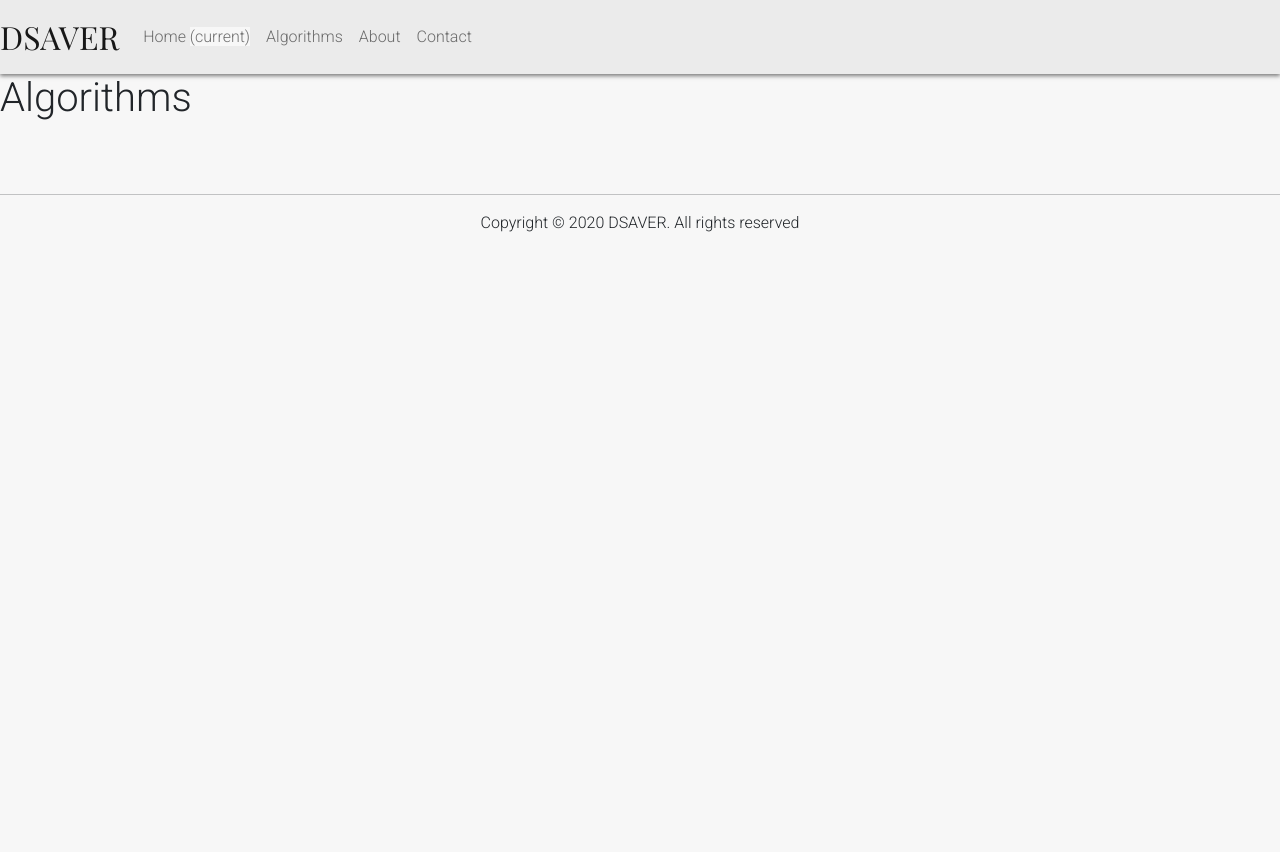
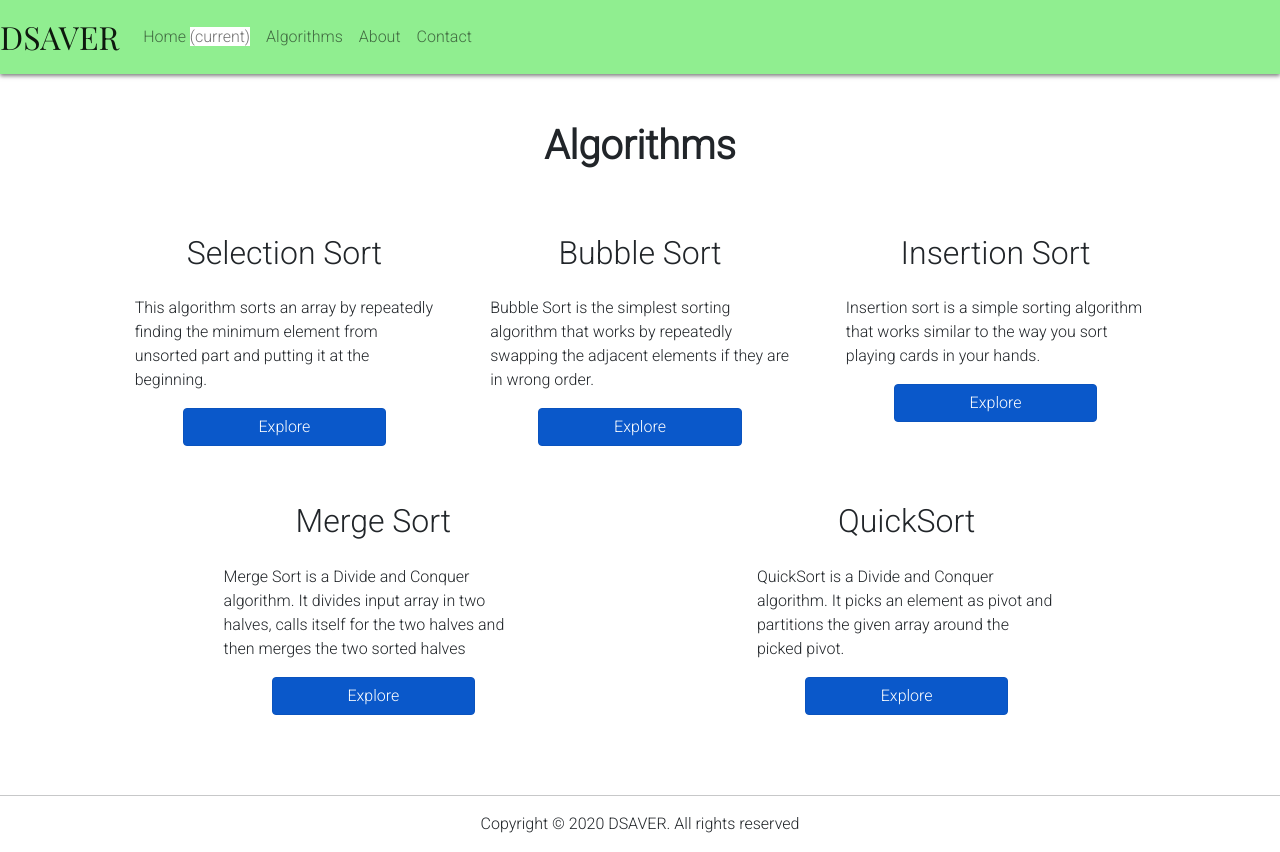
Before and after one commit to Anshul-Miglani-17/DSAVER, a React (Create React App) app: page /algo in a window 1280 px wide. Before the commit the page ends 800 px from the top, so only its background shows below. Built offline with nearby package versions, Linux system fonts and the light colour scheme.

Commit message:
am 12oct

```diff
--- a/src/About.jsx
+++ b/src/About.jsx
@@ -1,13 +1,13 @@
 import React from "react";
 import { NavLink } from "react-router-dom";
 import "./index.css";
-import web from "../src/images/logo.jpeg"
+import web from "../src/images/logo2.svg"
 
 const About = () => {
   return (
     <>
       <section id="header" style={{"height" : "80vh"}} className="about-h d-flex align-items-center">
-      <div className="container-fluid nav_bg">
+      <div className="container-fluid ">
         <div className="row ">
           <div className="col-11 mx-auto">
             <div className="row pl-3" >
--- a/src/Algorithms.jsx
+++ b/src/Algorithms.jsx
@@ -1,10 +1,30 @@
 import React from "react";
+import Card from "./Card";
 import "./index.css";
 
 const Algorithms = () => {
   return (
     <>
-      <h1>Algorithms</h1>
+      <div className="my-5">
+        <h1 className="text-center"><strong>Algorithms</strong></h1>
+      </div>
+
+      <div className="container-fluid ">
+        <div className="row">
+          <div className="col-10 mx-auto">
+            <div className="row gy-4">
+
+              <Card name="Selection Sort" content="This algorithm sorts an array by repeatedly finding the minimum element from unsorted part and putting it at the beginning." link="" />
+              <Card name="Bubble Sort" content="Bubble Sort is the simplest sorting algorithm that works by repeatedly swapping the adjacent elements if they are in wrong order." link="" />
+              <Card name="Insertion Sort" content="Insertion sort is a simple sorting algorithm that works similar to the way you sort playing cards in your hands." link="" />
+              <Card name="Merge Sort" content="Merge Sort is a Divide and Conquer algorithm. It divides input array in two halves, calls itself for the two halves and then merges the two sorted halves" link="" />
+              <Card name="QuickSort" content="QuickSort is a Divide and Conquer algorithm. It picks an element as pivot and partitions the given array around the picked pivot." link="" />
+
+
+            </div>
+          </div>
+        </div>
+      </div>
     </>
   );
 };
--- /dev/null
+++ b/src/Card.jsx
@@ -0,0 +1,26 @@
+import React from "react";
+import { NavLink } from "react-router-dom";
+import "./index.css";
+
+const Card = (props) => {
+  return (
+    <>
+      <div className="cmain col-md-4 col-12 mx-auto">
+      <div className="" >
+
+  <div className="card-body">
+  <h2 className="nmain card-title text-center pb-3">{props.name}</h2>
+  <p className="card-text">{props.content}</p>
+  <NavLink to={props.link}  className="btn btn-primary d-flex justify-content-center mx-5">Explore</NavLink>
+  </div>
+</div>
+
+
+
+
+      </div>
+    </>
+  );
+};
+
+export default Card;
--- a/src/Contact.jsx
+++ b/src/Contact.jsx
@@ -1,15 +1,17 @@
 import React from "react";
 import { NavLink } from "react-router-dom";
 import "./index.css";
-import web from "../src/images/logo.jpeg"
+import web from "../src/images/logo2.svg"
 
 const Contact = () => {
   return (
     <>
       <section id="header" className="d-flex align-items-center ">
-      <div className="container-fluid nav_bg">
+
+      <div className="container-fluid">
         <div className="row ">
           <div className="col-11 mx-auto">
+
             <div className="row pl-3" >
               <div className="col-md-6 pt-5 pt-lg-0 order-2 order-lg-1 d-flex justify-content-center flex-column">
                 <h1>Learn And Grow With <strong className="brand-name">DSAVER</strong></h1>
@@ -28,6 +30,37 @@ const Contact = () => {
           </div>
         </div>
       </div>
+
+
+    </section>
+
+
+    <section id="header" style={{"height" : "30vh"}} className="d-flex align-items-center ">
+      <div className="container-fluid nav_bg">
+          <div className="row ">
+            <div className="col-6 mx-auto">
+              <form>
+                <div class="form-group">
+                  <label for="exampleInputEmail1">Email address</label>
+                  <input type="email" class="form-control" id="exampleInputEmail1" aria-describedby="emailHelp" />
+                  <small id="emailHelp" class="form-text text-muted">We'll never share your email with anyone else.</small>
+                </div>
+                <div class="form-group">
+                  <label for="exampleInputPassword1">Password</label>
+                  <input type="password" class="form-control" id="exampleInputPassword1" />
+                </div>
+                <div class="form-group form-check">
+                  <input type="checkbox" class="form-check-input" id="exampleCheck1" />
+                  <label class="form-check-label" for="exampleCheck1">Check me out</label>
+                </div>
+
+                <button type="submit" class="btn btn-primary ">Submit</button>
+
+
+            </form>
+          </div>
+        </div>
+      </div>
     </section>
 
     </>
--- a/src/Home.jsx
+++ b/src/Home.jsx
@@ -1,14 +1,14 @@
 import React from "react";
 import { NavLink } from "react-router-dom";
 import "./index.css";
-import web from "../src/images/logo.jpeg"
+import web from "../src/images/logo2.svg"
 
 const Home = () => {
   return (
     <>
 
     <section id="header" className="d-flex align-items-center">
-      <div className="container-fluid nav_bg">
+      <div className="container-fluid">
         <div className="row ">
           <div className="col-11 mx-auto">
             <div className="row pl-3" >
--- a/src/index.css
+++ b/src/index.css
@@ -4,24 +4,24 @@
   margin: 0;
   padding: 0;
   box-sizing: border-box;
-  background-color: rgb(247, 247, 247);
+  background-color: #fff;
   font-family: "Roboto", sans-serif;
 }
 
 .navbar {
   box-shadow: 0 2px 4px 0 rgba(0, 0, 0, 0.5);
-  background-color: rgb(235, 235, 235) !important;
+  background-color: lightgreen !important;
 }
 .collapse {
-  background-color: rgb(235, 235, 235) !important;
+  background-color: lightgreen !important;
 }
 .main {
-  background-color: rgb(235, 235, 235) !important;
+  background-color: lightgreen !important;
 }
 .navbar_brand {
   font-size: 2rem !important;
   font-family: "Playfair Display", serif;
-  background-color: rgb(235, 235, 235) !important;
+  background-color: lightgreen !important;
 }
 
 .active_menu {
@@ -29,11 +29,11 @@
   border-bottom: 1px solid black;
 }
 .nav-link {
-  background-color: rgb(235, 235, 235) !important;
+  background-color: lightgreen !important;
 }
 
 .nav-link:hover {
-  color: red !important;
+  color: blue !important;
 }
 
 .navbar_brand:hover {
@@ -76,7 +76,7 @@
 }
 
 #header .btn-get-started:hover {
-  background: skyblue;
+  background: blue;
   color: #fff;
   font-weight: 1000;
 }
@@ -91,7 +91,7 @@
 
 @-webkit-keyframes up-down {
   0% {
-    transform: translateY(10px);
+    transform: translateY(15px);
   }
   100% {
     transform: translateY(-10px);
@@ -100,7 +100,7 @@
 
 @keyframes up-down {
   0% {
-    transform: translateY(10px);
+    transform: translateY(15px);
   }
   100% {
     transform: translate(Y-10px);
@@ -112,5 +112,9 @@
 }
 
 .foot {
-  background-color: rgb(247, 247, 247);
+  background-color: #fff;
 }
+
+.cmain:hover{
+  box-shadow: 0 2px 4px 0 rgba(0, 0, 0, 0.5);
+}
```
Also changed, not shown: src/images/logo2.svg (added).
